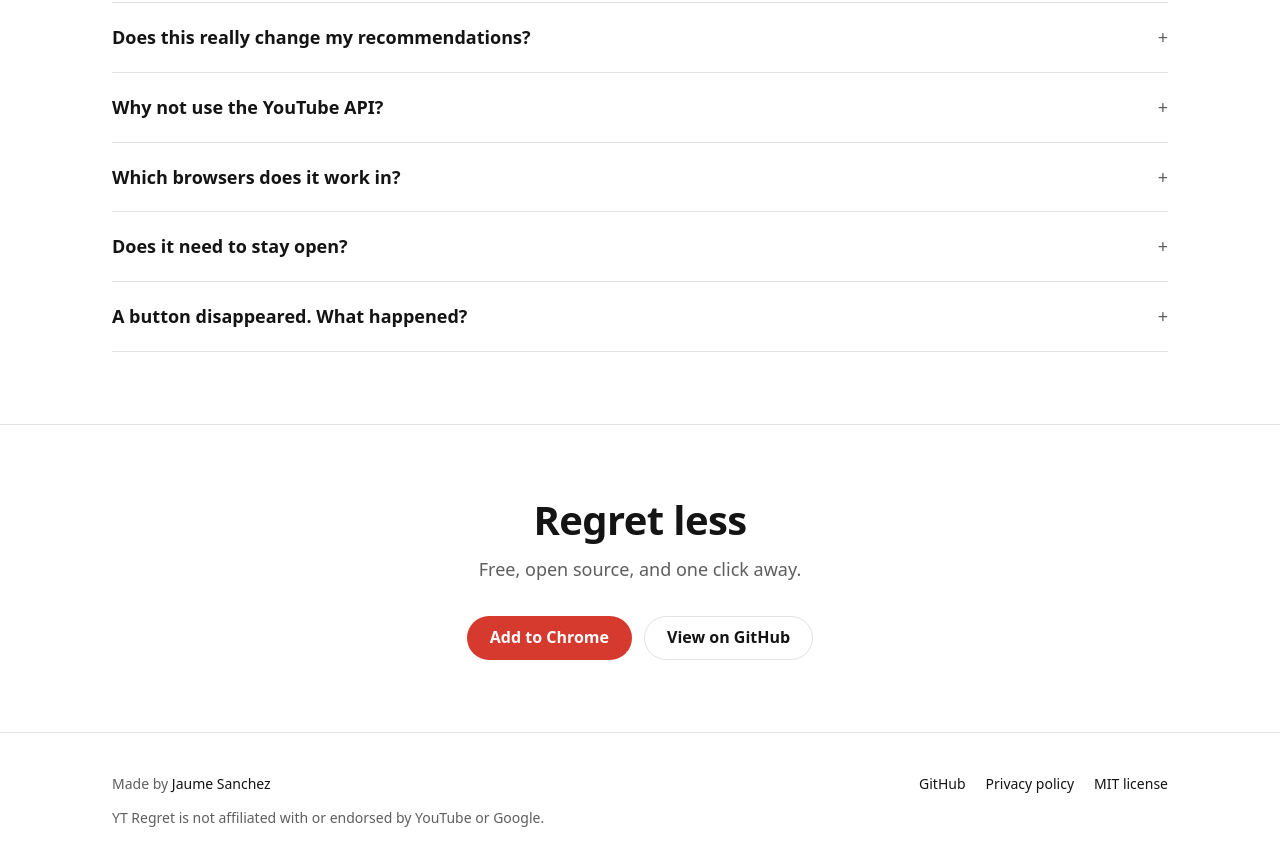
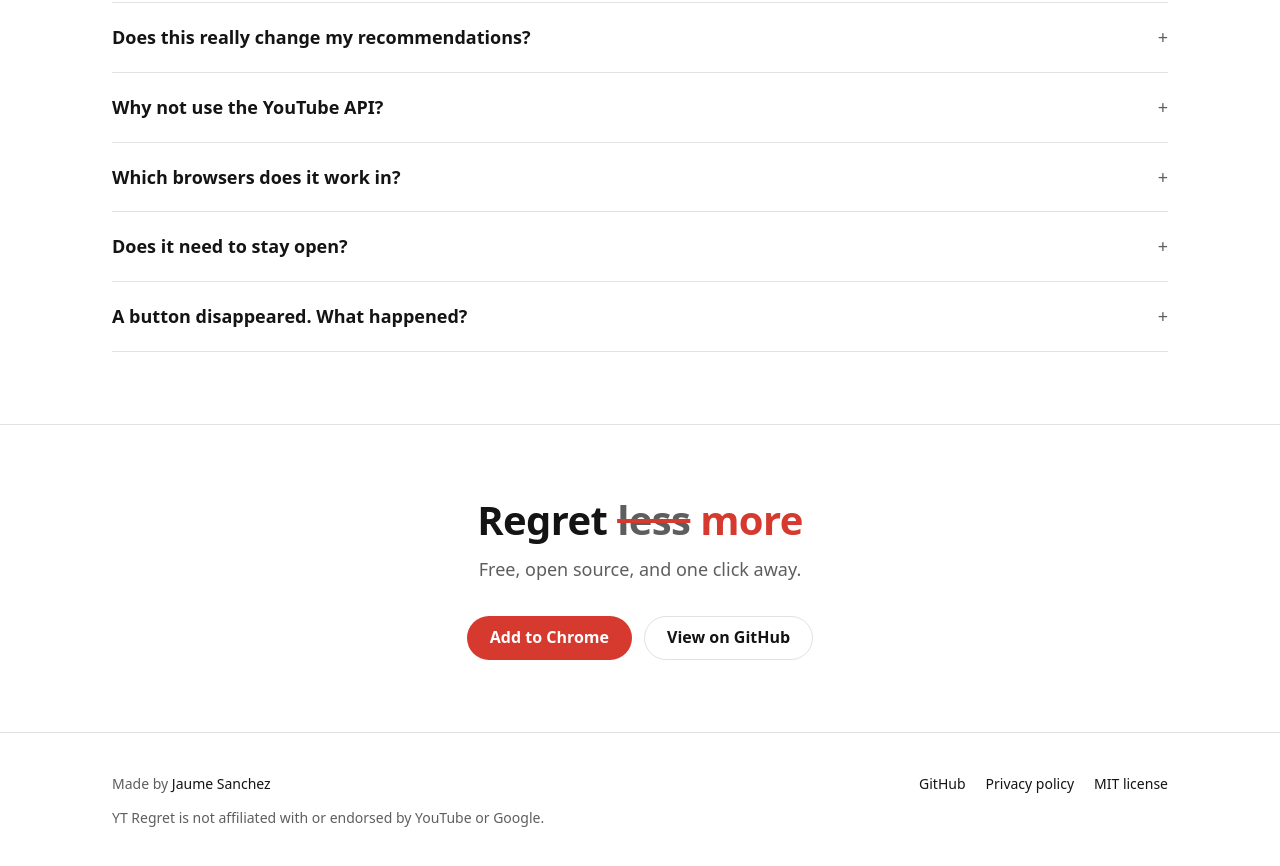
Before and after one commit to spite/yt-regret, a browser extension: page index.html in a window 1280 px wide. Shown: the part 4017-4883 px from the top of the page. Drawn offline with Linux system fonts and the light colour scheme.

Commit message:
Landing page: Regret less, struck through, more
Co-Authored-By: Claude Opus 5.5 <noreply@anthropic.com>

```diff
--- a/index.html
+++ b/index.html
@@ -451,6 +451,18 @@
 
     .final h2 { margin-bottom: 12px; }
 
+    .final del {
+      color: var(--muted);
+      text-decoration: line-through;
+      text-decoration-color: var(--accent);
+      text-decoration-thickness: 0.09em;
+    }
+
+    .final ins {
+      color: var(--accent);
+      text-decoration: none;
+    }
+
     .final .section-lede { margin: 0 auto 32px; }
 
     .final .actions { justify-content: center; }
@@ -638,7 +650,7 @@
 
     <section class="final">
       <div class="wrap">
-        <h2>Regret less</h2>
+        <h2 aria-label="Regret more">Regret <del>less</del> <ins>more</ins></h2>
         <p class="section-lede">Free, open source, and one click away.</p>
         <div class="actions">
           <a class="btn btn-primary" href="https://chromewebstore.google.com/detail/cijjahokiojkmljkhgmhomabmecheodo">Add to Chrome</a>
```
